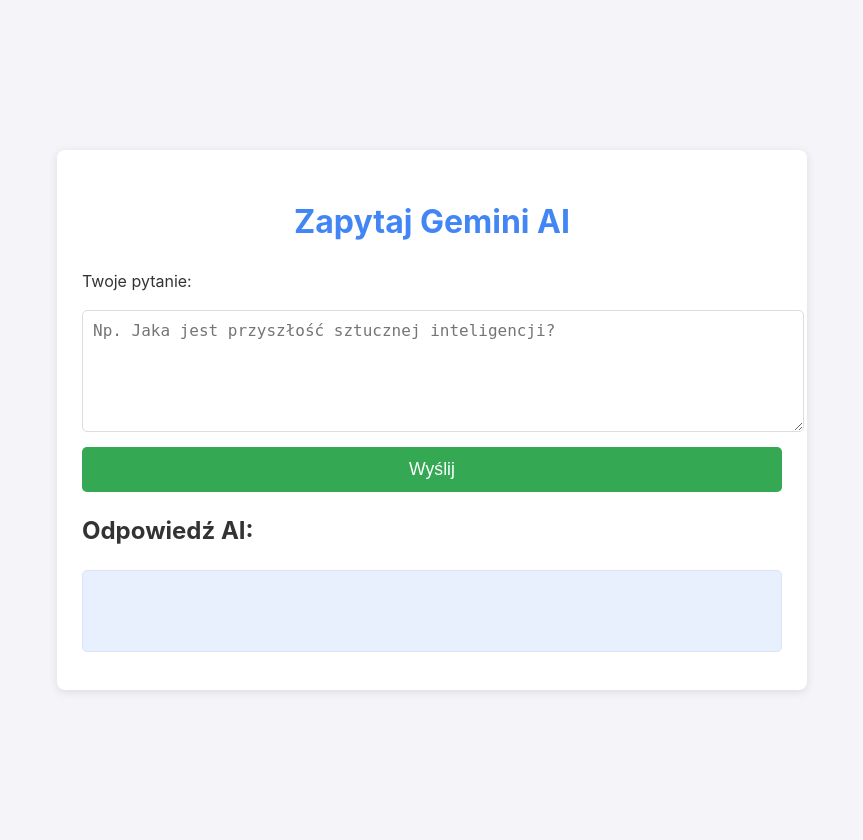
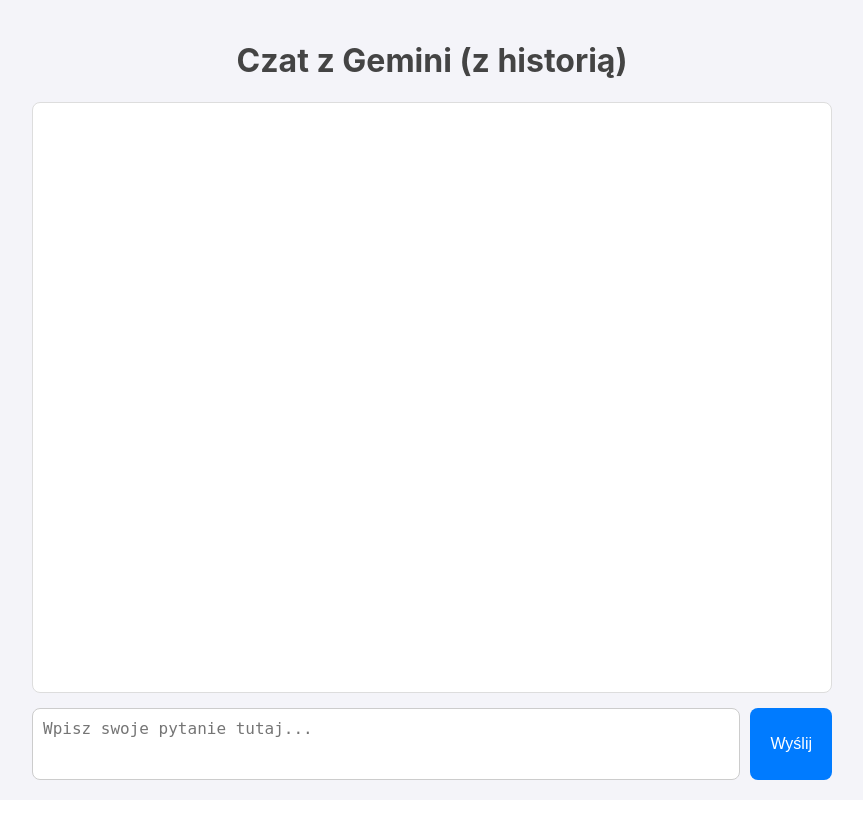
Before and after one commit to mafio69/mariusz-nauka, a Flask app: template templates/index.html in a window 1280 px wide. Shown: the whole page, without its empty margins (208-1071 px from the left). After the commit the page ends 780 px from the top, so only its background shows below. Run offline with Flask 3, Linux system fonts and the light colour scheme; the template is opened without the code that fills it, so the values that code supplies are empty.

Commit message:
2 commit

```diff
--- a/app.py
+++ b/app.py
@@ -12,10 +12,18 @@
 print(f"DEBUG: Wczytany GOOGLE_API_KEY: {os.getenv('GOOGLE_API_KEY')}")
 
 # KROK 2: Tutaj zaczyna się reszta Twojej aplikacji
-from flask import Flask
+from flask import Flask, render_template
+from flask_cors import CORS
 
 # Utworzenie aplikacji Flask
 app = Flask(__name__)
+
+# --- Konfiguracja CORS ---
+# Włączamy CORS dla całej aplikacji. To pozwala przeglądarce (frontendowi)
+# bezpiecznie komunikować się z naszym serwerem (backendem).
+# W środowisku produkcyjnym warto ograniczyć dostęp tylko do zaufanej domeny:
+# CORS(app, resources={r"/gemini/*": {"origins": "https://twoja-domena.com"}})
+CORS(app)
 
 # WAŻNE: Importowanie Twoich "routes" (tras) musi nastąpić
 # PO załadowaniu zmiennych środowiskowych.
@@ -26,7 +34,7 @@
 
 @app.route('/')
 def index():
-    return "Aplikacja Gemini działa!"
+    return render_template('index.html')
 
 # Uruchomienie aplikacji
 if __name__ == '__main__':
--- a/app/routes/gemini_routes.py
+++ b/app/routes/gemini_routes.py
@@ -1,65 +1,35 @@
-"""
-Blueprint for handling all Gemini AI related routes.
-"""
-import os
-from typing import Iterator
-import google.generativeai as genai
-from flask import (
-    Blueprint,
-    Response,
-    jsonify,
-    request,
-    stream_with_context,
-)
+from flask import Blueprint, request, jsonify, Response, stream_with_context
+from ..services.gemini_service import stream_chat_response
 
-# Define the model name as a constant for easier updates
-GEMINI_MODEL_NAME = 'gemini-pro'
-
-# Create a Blueprint for Gemini-related routes.
-# All routes defined in this file will be prefixed with /gemini.
+# Stwórz Blueprint dla tras związanych z Gemini
+# Wszystkie trasy w tym pliku będą miały prefiks /gemini
 gemini_bp = Blueprint('gemini', __name__, url_prefix='/gemini')
 
-# Configure the Gemini API key at the module level.
-# This will run once when the module is imported.
-try:
-    # Ensure the GOOGLE_API_KEY is set in the environment variables (e.g., in a .env file).
-    genai.configure(api_key=os.environ["GOOGLE_API_KEY"])
-except KeyError:
-    # This is a critical failure. The application cannot start without the API key.
-    raise RuntimeError(
-        "GOOGLE_API_KEY not found in environment variables. "
-        "Please set it in your .env file or environment."
-    ) from None
-
-
-@gemini_bp.route('/ask', methods=['POST'])
-def ask_gemini() -> Response:
+@gemini_bp.route('/ask', methods=['POST'], strict_slashes=False)
+def ask_gemini():
     """
-    Handles POST requests to /gemini/ask.
-    Receives a question in the JSON body and streams a response from the Gemini API.
-
-    Returns:
-        A Flask Response object streaming the text from the Gemini API.
+    Obsługuje żądanie POST do /gemini/ask.
+    Odbiera pytanie oraz historię, a następnie streamuje odpowiedź
+    z serwisu Gemini, który zarządza logiką i historią.
     """
     data = request.get_json()
     if not data or 'question' not in data:
-        return jsonify({"error": "Missing 'question' in request body"}), 400
+        return jsonify({"error": "Brak pytania w żądaniu"}), 400
 
     question = data['question']
+    # Pobieramy historię z żądania; jeśli nie istnieje, używamy pustej listy.
+    history = data.get('history', [])
 
-    def generate_response_stream() -> Iterator[str]:
-        """A generator function that yields chunks of the response from the Gemini API."""
-        try:
-            model = genai.GenerativeModel(GEMINI_MODEL_NAME)
-            response_stream = model.generate_content(question, stream=True)
-            for chunk in response_stream:
-                if chunk.text:
-                    yield chunk.text
-        except Exception as e:
-            # Use print() to see the exact error in the server console.
-            # This is more reliable inside a generator than a logger.
-            print(f"!!! ERROR COMMUNICATING WITH GEMINI API: {e}")
-            # Return a user-friendly message indicating a server-side issue.
-            yield f"\n\n[Wystąpił błąd serwera. Sprawdź logi w konsoli, aby zobaczyć szczegóły.]"
+    # Dodatkowa walidacja: upewniamy się, że historia jest listą, aby uniknąć błędów.
+    if not isinstance(history, list):
+        return jsonify({"error": "Pole 'history' musi być listą (array)."}), 400
 
-    return Response(stream_with_context(generate_response_stream()), mimetype='text/plain')
+    # Frontend wysyła całą historię, łącznie z bieżącym pytaniem.
+    # Usuwamy ostatni element, ponieważ przekazujemy go osobno do funkcji.
+    chat_history = history[:-1] if history else []
+
+    # Wywołujemy funkcję z warstwy serwisowej, przekazując jej pytanie i historię.
+    response_generator = stream_chat_response(question, chat_history)
+
+    # Streamujemy odpowiedź z generatora z powrotem do klienta.
+    return Response(stream_with_context(response_generator), mimetype='text/plain')
--- /dev/null
+++ b/app/services/__init__.py
@@ -0,0 +1 @@
+# This file makes the 'services' directory a Python package.
--- a/templates/index.html
+++ b/templates/index.html
@@ -3,146 +3,146 @@
 <head>
     <meta charset="UTF-8">
     <meta name="viewport" content="width=device-width, initial-scale=1.0">
-    <title>Zapytaj Gemini AI</title>
+    <title>Czat z Gemini</title>
     <style>
-        body {
-            font-family: -apple-system, BlinkMacSystemFont, "Segoe UI", Roboto, Helvetica, Arial, sans-serif;
-            line-height: 1.6;
-            background-color: #f4f4f9;
-            color: #333;
-            margin: 0;
-            padding: 20px;
-            display: flex;
-            justify-content: center;
-            align-items: center;
-            min-height: 100vh;
+        body { font-family: -apple-system, BlinkMacSystemFont, "Segoe UI", Roboto, Helvetica, Arial, sans-serif; max-width: 800px; margin: auto; padding: 20px; background-color: #f4f4f9; color: #333; display: flex; flex-direction: column; height: calc(100vh - 40px); }
+        h1 { color: #444; text-align: center; }
+        #chat-container { flex-grow: 1; overflow-y: auto; background-color: #fff; border: 1px solid #ddd; padding: 15px; border-radius: 8px; margin-bottom: 15px; }
+        .message { margin-bottom: 15px; padding: 10px 15px; border-radius: 18px; max-width: 80%; line-height: 1.5; word-wrap: break-word; }
+        .user-message { background-color: #007bff; color: white; align-self: flex-end; margin-left: auto; }
+        .model-message { background-color: #e9e9eb; color: #333; align-self: flex-start; }
+        /* Styles for Markdown code blocks */
+        .model-message pre { background-color: #2d2d2d; color: #f8f8f2; padding: 15px; border-radius: 8px; overflow-x: auto; }
+        .model-message code { font-family: "Fira Code", "Courier New", monospace; }
+        .model-message p:last-child { margin-bottom: 0; }
+        /* Typing indicator styles */
+        .typing-indicator { display: flex; align-items: center; padding: 10px 0; }
+        .typing-indicator span {
+            height: 8px; width: 8px; margin: 0 3px;
+            background-color: #9e9e9e;
+            border-radius: 50%;
+            display: inline-block;
+            animation: wave 1.4s infinite ease-in-out both;
         }
-        .container {
-            max-width: 700px;
-            width: 100%;
-            background: #fff;
-            padding: 25px;
-            border-radius: 8px;
-            box-shadow: 0 2px 10px rgba(0,0,0,0.1);
-        }
-        h1 {
-            color: #4285F4; /* Google Blue */
-            text-align: center;
-        }
-        form {
-            display: flex;
-            flex-direction: column;
-            gap: 15px;
-        }
-        textarea {
-            width: 100%;
-            padding: 10px;
-            border-radius: 5px;
-            border: 1px solid #ddd;
-            font-size: 1rem;
-            resize: vertical;
-            min-height: 100px;
-        }
-        button {
-            padding: 12px 20px;
-            background-color: #34A853; /* Google Green */
-            color: white;
-            border: none;
-            border-radius: 5px;
-            cursor: pointer;
-            font-size: 1.1rem;
-            transition: background-color 0.3s;
-        }
-        button:hover {
-            background-color: #2c8f45;
-        }
-        button:disabled {
-            background-color: #ccc;
-            cursor: not-allowed;
-        }
-        #response-container {
-            margin-top: 20px;
-            padding: 15px;
-            background-color: #e8f0fe;
-            border: 1px solid #d6e4fd;
-            border-radius: 5px;
-            white-space: pre-wrap; /* Zachowuje formatowanie tekstu */
-            word-wrap: break-word;
-            min-height: 50px;
-        }
-        .spinner {
-            border: 4px solid rgba(0, 0, 0, 0.1);
-            width: 36px;
-            height: 36px;
-            border-radius: 50%;
-            border-left-color: #4285F4;
-            animation: spin 1s ease infinite;
-            display: none; /* Ukryty domyślnie */
-            margin: 20px auto;
-        }
-        @keyframes spin {
-            0% { transform: rotate(0deg); }
-            100% { transform: rotate(360deg); }
-        }
+        .typing-indicator span:nth-child(1) { animation-delay: -0.32s; }
+        .typing-indicator span:nth-child(2) { animation-delay: -0.16s; }
+        @keyframes wave { 0%, 80%, 100% { transform: scale(0); } 40% { transform: scale(1.0); } }
+        form { display: flex; gap: 10px; }
+        textarea { flex-grow: 1; padding: 10px; font-size: 1rem; border-radius: 8px; border: 1px solid #ccc; resize: none; height: 50px; }
+        button { padding: 0 20px; font-size: 1rem; background-color: #007bff; color: white; border: none; border-radius: 8px; cursor: pointer; }
+        button:disabled { background-color: #ccc; cursor: not-allowed; }
     </style>
+    <!-- Add Marked.js for Markdown parsing and DOMPurify for security -->
+    <script src="https://cdn.jsdelivr.net/npm/marked/marked.min.js"></script>
+    <script src="https://cdn.jsdelivr.net/npm/dompurify/dist/purify.min.js"></script>
 </head>
 <body>
-    <div class="container">
-        <h1>Zapytaj Gemini AI</h1>
-        <form id="ai-form">
-            <label for="pytanie">Twoje pytanie:</label>
-            <textarea id="pytanie" name="pytanie" placeholder="Np. Jaka jest przyszłość sztucznej inteligencji?" required></textarea>
-            <button type="submit">Wyślij</button>
-        </form>
-
-        <h2>Odpowiedź AI:</h2>
-        <div class="spinner" id="spinner"></div>
-        <pre id="response-container"></pre>
-    </div>
+    <h1>Czat z Gemini (z historią)</h1>
+    <div id="chat-container"></div>
+    <form id="gemini-form">
+        <textarea id="question-input" name="question" rows="1" placeholder="Wpisz swoje pytanie tutaj..." required></textarea>
+        <button type="submit" id="submit-button">Wyślij</button>
+    </form>
 
     <script>
-        const form = document.getElementById('ai-form');
-        const pytanieInput = document.getElementById('pytanie');
-        const responseContainer = document.getElementById('response-container');
-        const submitButton = form.querySelector('button');
-        const spinner = document.getElementById('spinner');
+        const form = document.getElementById('gemini-form');
+        const questionInput = document.getElementById('question-input');
+        const chatContainer = document.getElementById('chat-container');
+        const submitButton = document.getElementById('submit-button');
+
+        let conversationHistory = [];
+
+        questionInput.addEventListener('keydown', (event) => {
+            if (event.key === 'Enter' && !event.shiftKey) {
+                event.preventDefault();
+                form.dispatchEvent(new Event('submit'));
+            }
+        });
+
+        // Auto-resize textarea
+        questionInput.addEventListener('input', () => {
+            questionInput.style.height = 'auto';
+            questionInput.style.height = (questionInput.scrollHeight) + 'px';
+        });
 
         form.addEventListener('submit', async (event) => {
             event.preventDefault();
-            const pytanie = pytanieInput.value.trim();
-            if (!pytanie) return;
+            const question = questionInput.value.trim();
+            if (!question) return;
+
+            displayMessage(question, 'user');
+            conversationHistory.push({ role: 'user', parts: [question] });
+            questionInput.value = '';
+            questionInput.style.height = 'auto'; // Reset height after sending
 
             submitButton.disabled = true;
-            spinner.style.display = 'block';
-            responseContainer.textContent = '';
+
+            const modelMessageElement = displayMessage('', 'model');
+            let fullModelResponse = '';
+            let firstChunkReceived = false;
 
             try {
-                const response = await fetch('/zapytaj-ai', {
+                // Używamy ścieżki względnej. Przeglądarka automatycznie
+                // użyje tej samej domeny i portu, z której serwowana jest strona.
+                // To najlepsza praktyka, która działa zarówno lokalnie, jak i w Cloud Shell.
+                const response = await fetch('/gemini/ask', {
                     method: 'POST',
                     headers: { 'Content-Type': 'application/json' },
-                    body: JSON.stringify({ pytanie }),
+                    body: JSON.stringify({ question, history: conversationHistory }),
                 });
 
                 if (!response.ok) {
-                    const errorData = await response.json();
-                    throw new Error(errorData.error || `Błąd serwera: ${response.status}`);
+                    throw new Error(`HTTP error! status: ${response.status}`);
                 }
 
                 const reader = response.body.getReader();
                 const decoder = new TextDecoder();
 
                 while (true) {
-                    const { value, done } = await reader.read();
+                    const { done, value } = await reader.read();
                     if (done) break;
-                    responseContainer.textContent += decoder.decode(value, { stream: true });
+
+                    const chunk = decoder.decode(value, { stream: true });
+                    if (!firstChunkReceived && chunk) {
+                        firstChunkReceived = true;
+                        modelMessageElement.innerHTML = ''; // Clear the typing indicator
+                    }
+
+                    fullModelResponse += chunk;
+                    // Parse Markdown and sanitize the HTML for security before displaying
+                    const dirtyHtml = marked.parse(fullModelResponse);
+                    modelMessageElement.innerHTML = DOMPurify.sanitize(dirtyHtml);
+                    chatContainer.scrollTop = chatContainer.scrollHeight;
                 }
             } catch (error) {
-                responseContainer.textContent = `Wystąpił błąd: ${error.message}`;
+                modelMessageElement.textContent = `Wystąpił błąd: ${error.message}`;
+                console.error('Fetch error:', error);
             } finally {
+                if (fullModelResponse) {
+                    conversationHistory.push({ role: 'model', parts: [fullModelResponse] });
+                }
                 submitButton.disabled = false;
-                spinner.style.display = 'none';
+                questionInput.focus();
             }
         });
+
+        function displayMessage(text, type) {
+            const messageElement = document.createElement('div');
+            messageElement.classList.add('message', `${type}-message`);
+            if (type === 'user') {
+                messageElement.textContent = text;
+            } else {
+                // For model messages, show a typing indicator
+                messageElement.innerHTML = `
+                    <div class="typing-indicator">
+                        <span></span><span></span><span></span>
+                    </div>
+                `;
+            }
+            chatContainer.appendChild(messageElement);
+            chatContainer.scrollTop = chatContainer.scrollHeight;
+            return messageElement;
+        }
     </script>
 </body>
 </html>
```
Also changed, not shown: app/services/gemini_service.py (added, +56 -0 lines), 1 other file.
